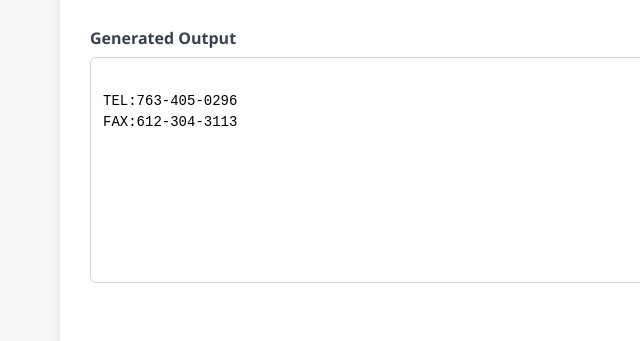
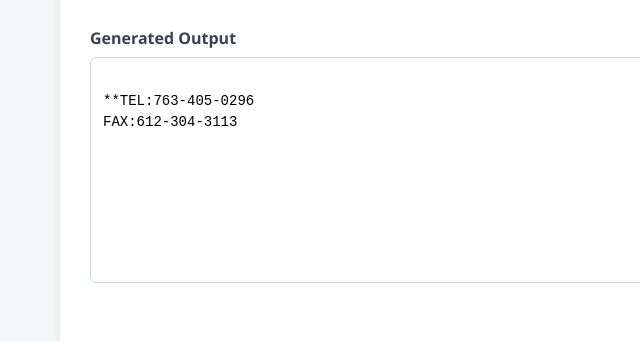
Before and after one commit to Anishraj96/MSL, a plain HTML site: page index.html in a window 1280 px wide. Both pictures are taken after a click on the button "Add Contact Details". Shown: the part 401-742 px from the top of the page, 0-640 px from the left. Drawn offline with Linux system fonts and the light colour scheme.

Commit message:
Update index.html

```diff
--- a/index.html
+++ b/index.html
@@ -125,7 +125,7 @@
     }
 
     function appendContact() {
-        const contactText = "\nTEL:763-405-0296\nFAX:612-304-3113";
+        const contactText = "\n**TEL:763-405-0296\nFAX:612-304-3113";
         const output = document.getElementById("output");
 
         if (!output.value.includes("TEL:763-405-0296")) {
```
